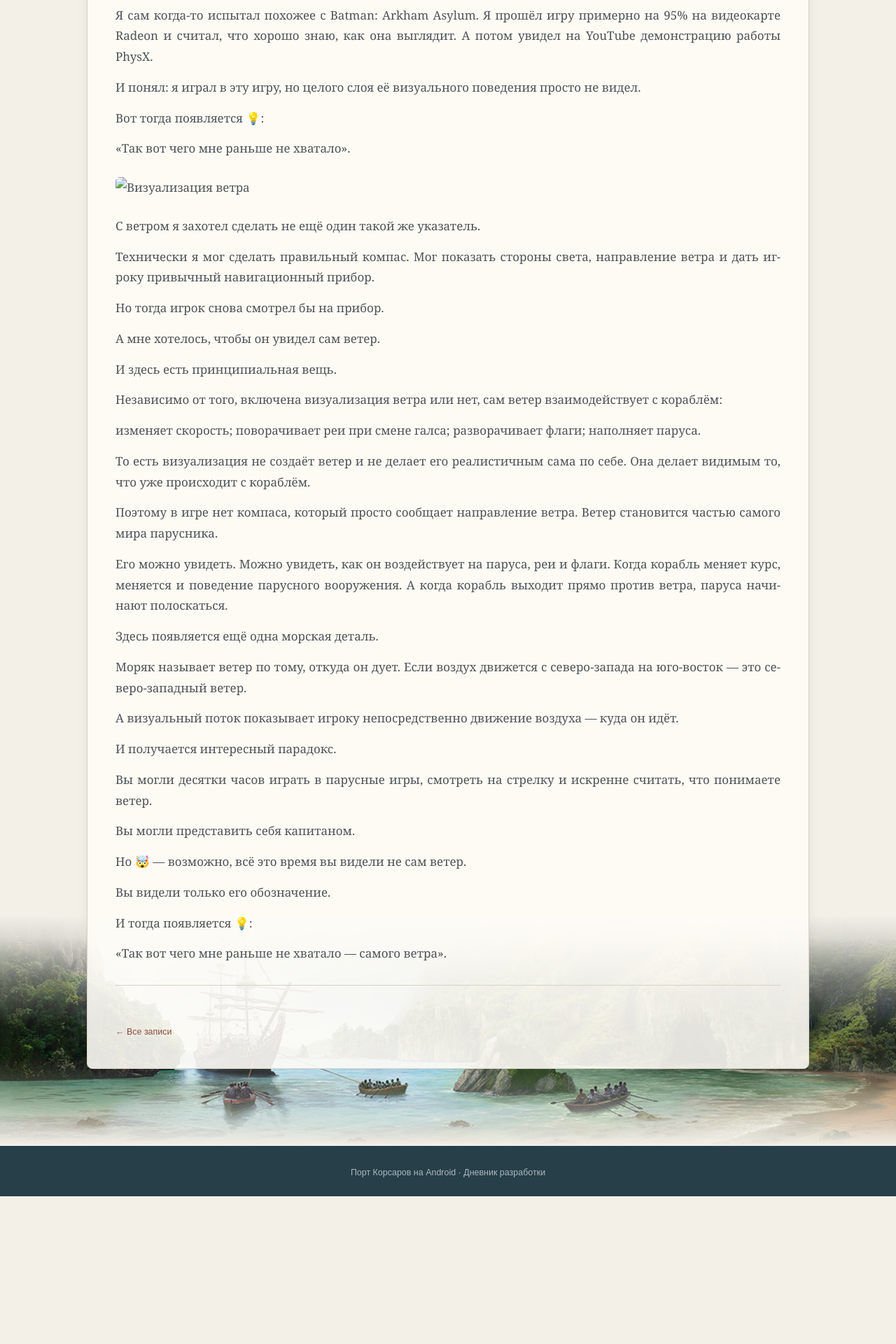
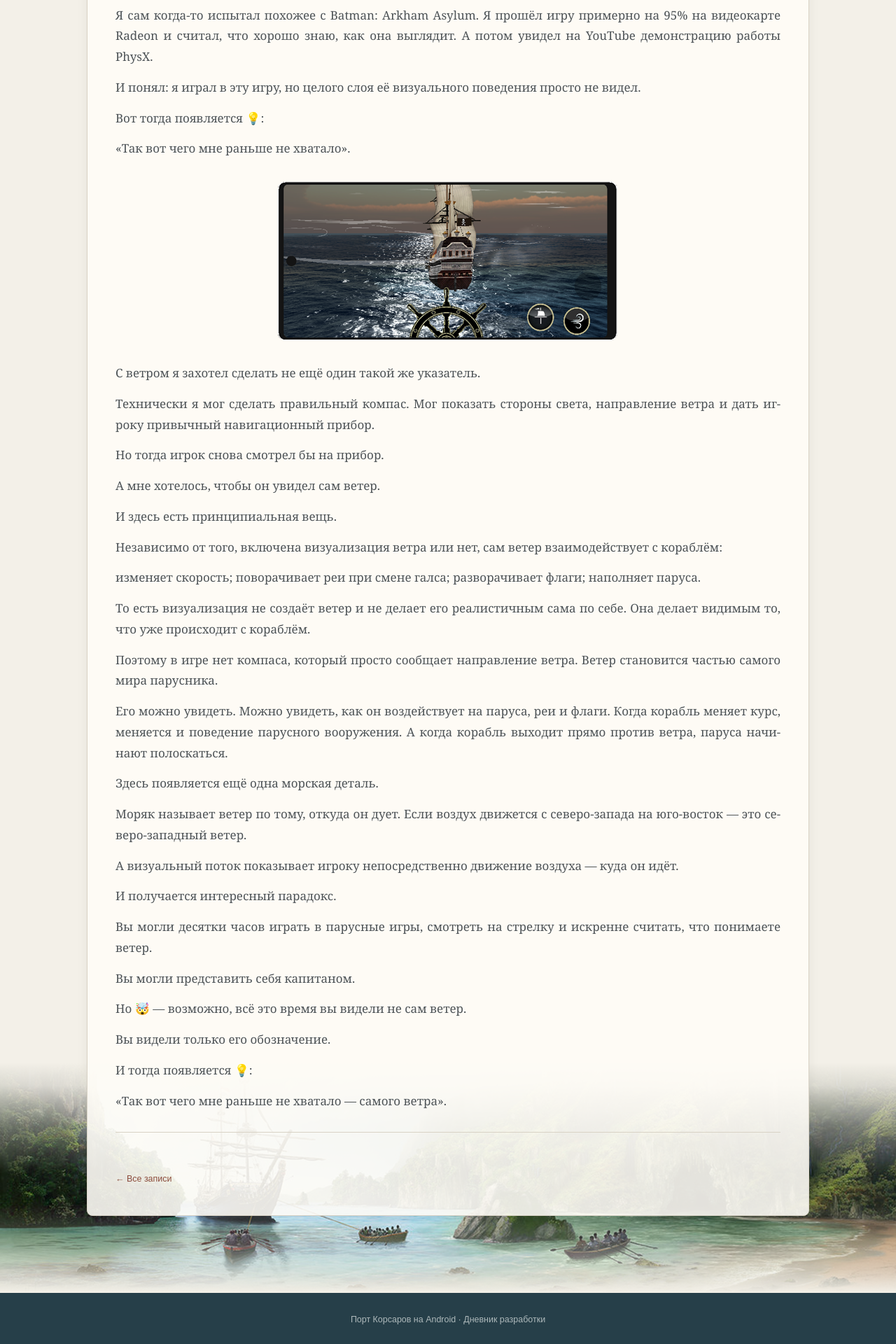
Before and after one commit to tislic/SeaDogsPort, a Jekyll site: the page built from _posts/2024-05-15-v08.md, in a window 1280 px wide. Shown: the part 1325-3245 px from the top of the page at 70% size. Built offline with Jekyll 4.4.1, drawn with Linux system fonts in a browser that asks for light colours; before the commit the page ends 3034 px from its top, so only the background shows below that.

Commit message:
Update 2024-05-15-v08.md

```diff
--- a/_posts/2024-05-15-v08.md
+++ b/_posts/2024-05-15-v08.md
@@ -34,7 +34,7 @@ image: /assets/images/compas.jpg
 
 «Так вот чего мне раньше не хватало».
 
-![Визуализация ветра](assets/images/vizualizaciya-vetra.png)
+![Визуализация ветра](/assets/images/vizualizaciya-vetra.png)
 
 С ветром я захотел сделать не ещё один такой же указатель.
 
```
